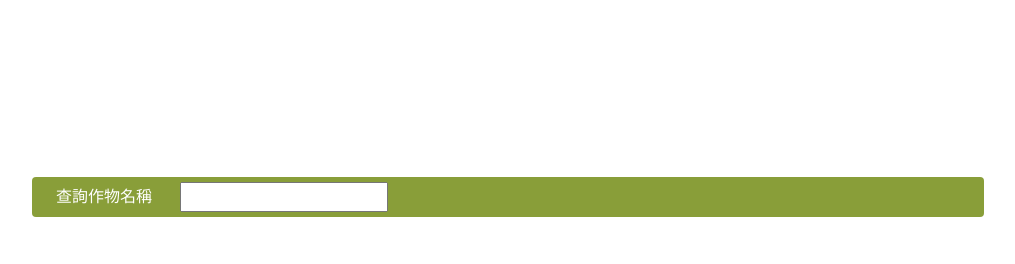
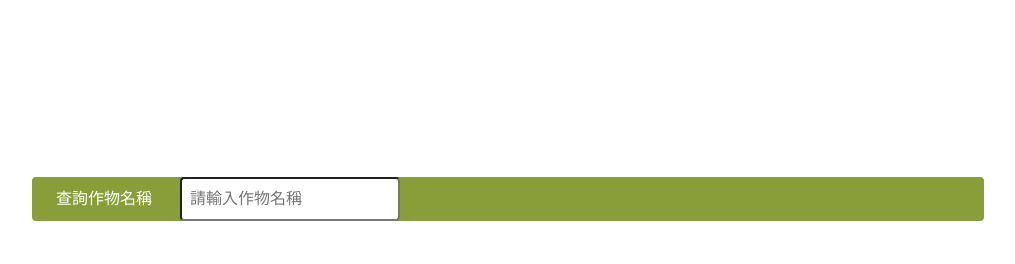
Before and after one commit to lily-oa/Riceball-produceFarmer, a plain HTML site: page index.html in a window 1280 px wide. Shown: the whole page, without its empty margins (132-1147 px from the left). Drawn offline with nearby package versions, Linux system fonts and the light colour scheme.

Commit message:
Update 2022-11-10T22:43:46.683Z

```diff
--- a/index.html
+++ b/index.html
@@ -30,8 +30,16 @@
             <span class="mx-4 my-2 overflow-hidden d-inline-flex">
               查詢作物名稱
             </span>
-            <input type="text">
+            <input data-priceNet-input
+                  class="p-2 width-100 text-black rounded-2 rou"
+                  type="text"
+                  placeholder="請輸入作物名稱"
+                  name="crop"
+            >
           </label>
+          <div class="">
+
+          </div>
         </div>
       </form>
     </div>
```
